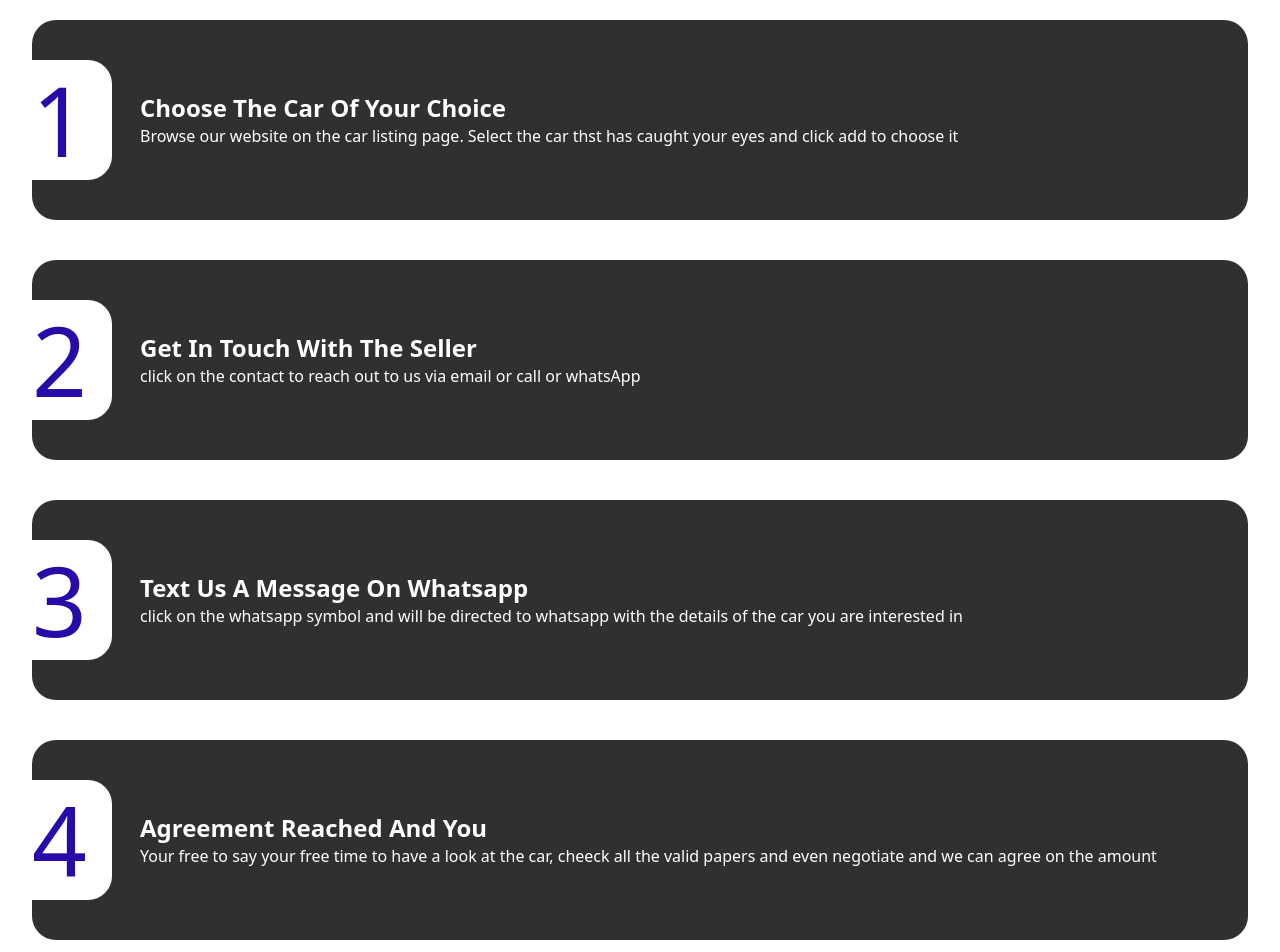
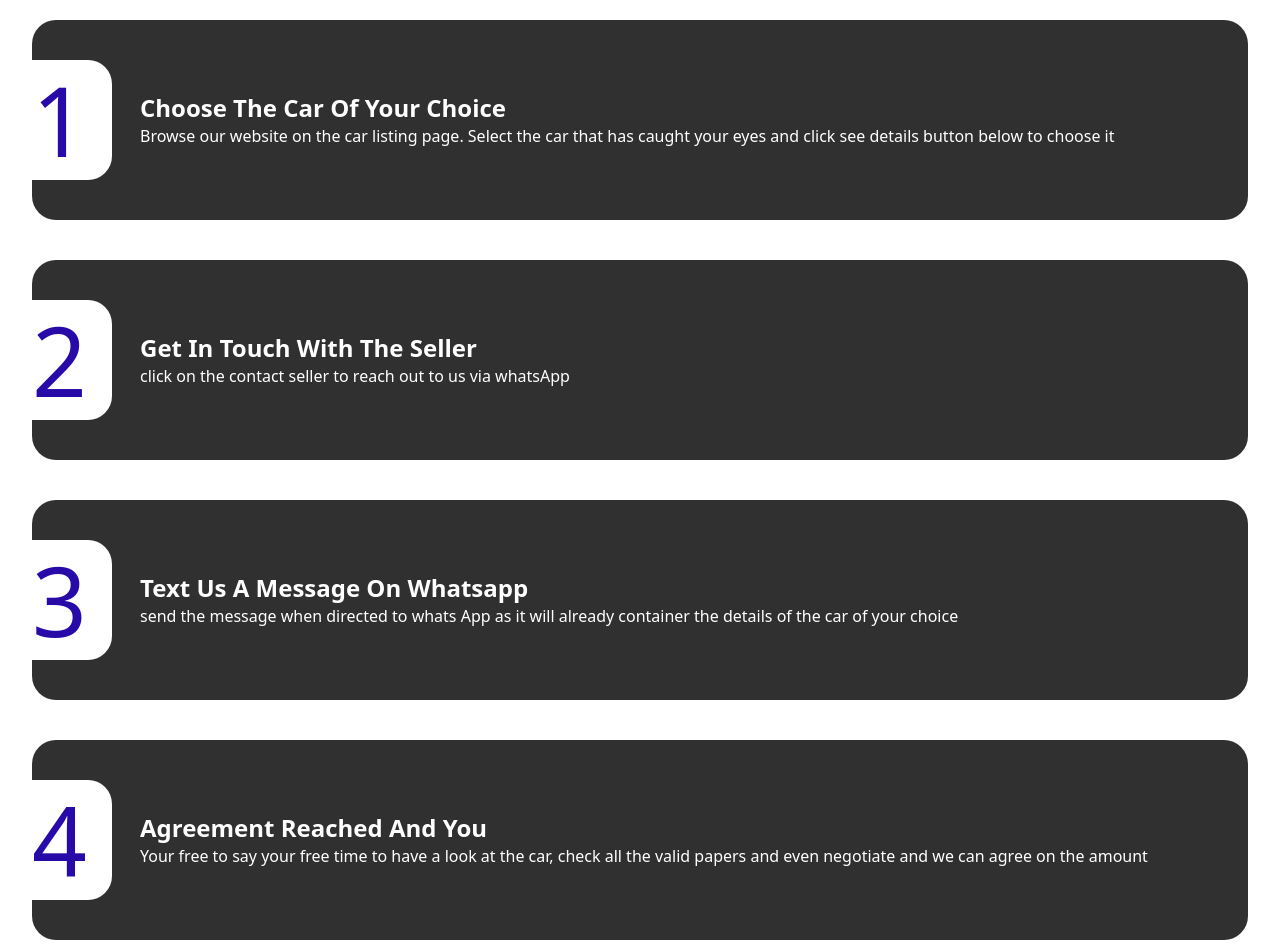
Before and after one commit to AJAN-AJ/Car-sell-frontend, a React (Vite) app: page /how in a window 1280 px wide. Shown: the part 420-1372 px from the top of the page. Built offline with nearby package versions, Linux system fonts and the light colour scheme.

Commit message:
Update HowToBuy.jsx

```diff
--- a/src/pages/HowToBuy.jsx
+++ b/src/pages/HowToBuy.jsx
@@ -9,10 +9,10 @@ function HowToBuy(){
     return(
         <>
             <Hero url="/bg3.png" title="Step By Step Guide On How To Buy Cars" description="follow through these steps on how to buy cars"/>
-            <Steps num={1} title="Choose The Car Of Your Choice" description="Browse our website on the car listing page. Select the car thst has caught your eyes and click add to choose it"/>
-            <Steps num={2} title="Get In Touch With The Seller" description="click on the contact to reach out to us via email or call or whatsApp"/>
-            <Steps num={3} title="Text Us A Message On Whatsapp" description="click on the whatsapp symbol and will be directed to whatsapp with the details of the car you are interested in "/>
-            <Steps num={4} title="Agreement Reached And You" description="Your free to say your free time to have a look at the car, cheeck all the valid papers and even negotiate and we can agree on the amount "/>
+            <Steps num={1} title="Choose The Car Of Your Choice" description="Browse our website on the car listing page. Select the car that has caught your eyes and click see details button below to choose it"/>
+            <Steps num={2} title="Get In Touch With The Seller" description="click on the contact seller to reach out to us via whatsApp"/>
+            <Steps num={3} title="Text Us A Message On Whatsapp" description="send the message when directed to whats App as it will already container the details of the car of your choice "/>
+            <Steps num={4} title="Agreement Reached And You" description="Your free to say your free time to have a look at the car, check all the valid papers and even negotiate and we can agree on the amount "/>
             <Steps num={5} title="Congrats The Car Is Yours Now!!" description="After payment the car is all yours"/>
            <Link to='/cars'>
            <button className="bg-[#270AA8] flex mx-auto mb-10 items-center gap-2 py-5 text-white px-6 py-3 rounded-full text-sm">
```
